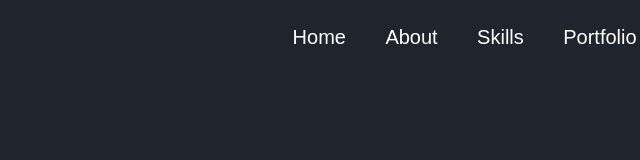
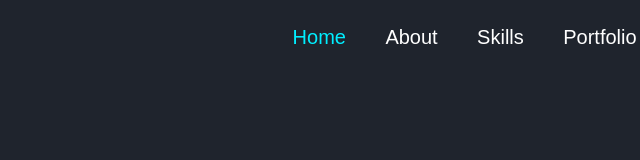
Before and after one commit to BravineTheeDeveloper/Animated-portfolio, a plain HTML site: page index.html in a window 1280 px wide. Shown: the full height of the page, 407-1047 px from the left. Drawn offline with Linux system fonts and the light colour scheme.

Commit message:
Navbar and home section

```diff
--- a/index.html
+++ b/index.html
@@ -12,7 +12,7 @@
             <a href="#" class="logo">Portfolio</a>
 
             <nav class="navbar">
-                <a href="#">Home</a>
+                <a href="#" class="active">Home</a>
                 <a href="#">About</a>
                 <a href="#">Skills</a>
                 <a href="#">Portfolio</a>
--- a/styles.css
+++ b/styles.css
@@ -41,6 +41,7 @@ body {
     transition: .3s;
 }
 
-.navbar a:hover {
-
+.navbar a:hover,
+.navbar a.active {
+    color: #0ef;
 }
```
